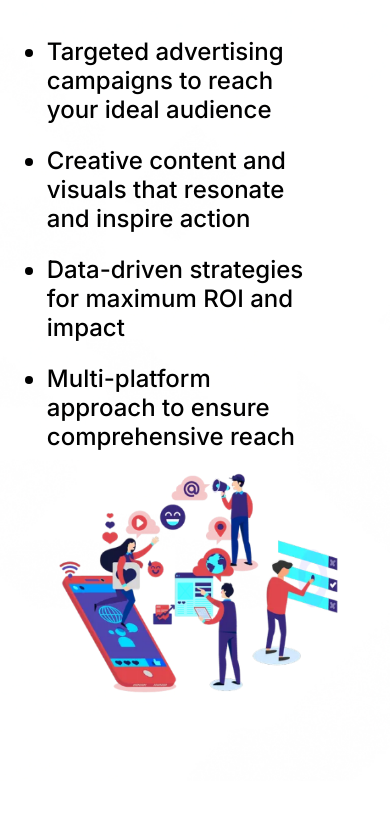
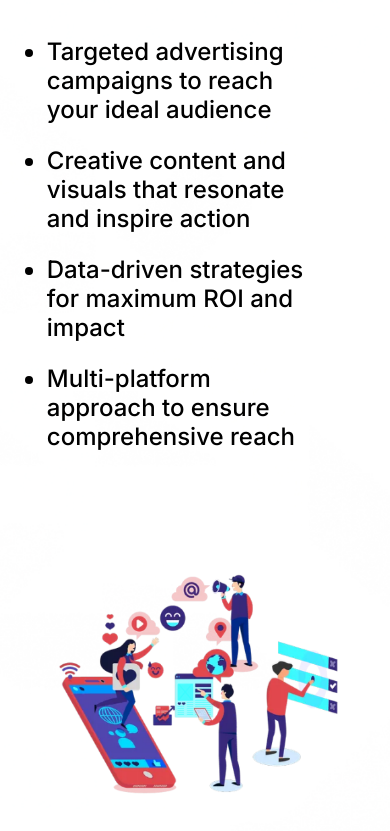
Before and after one commit to Meheraj04/ppt, a plain HTML site: page index.html in a window 390 px wide. Shown: the part 9538-10369 px from the top of the page. Before the commit the page ends 10319 px from the top, so only its background shows below. Drawn offline with Linux system fonts and the light colour scheme.

Commit message:
Add files via upload

```diff
--- a/style.css
+++ b/style.css
@@ -307,6 +307,7 @@ ul li {
         margin-left: 50px;
         width: 300px;
         margin-bottom: 12%;
+        margin-top: 12%;
     }
     .heading {
         font-family: myFont;
```
